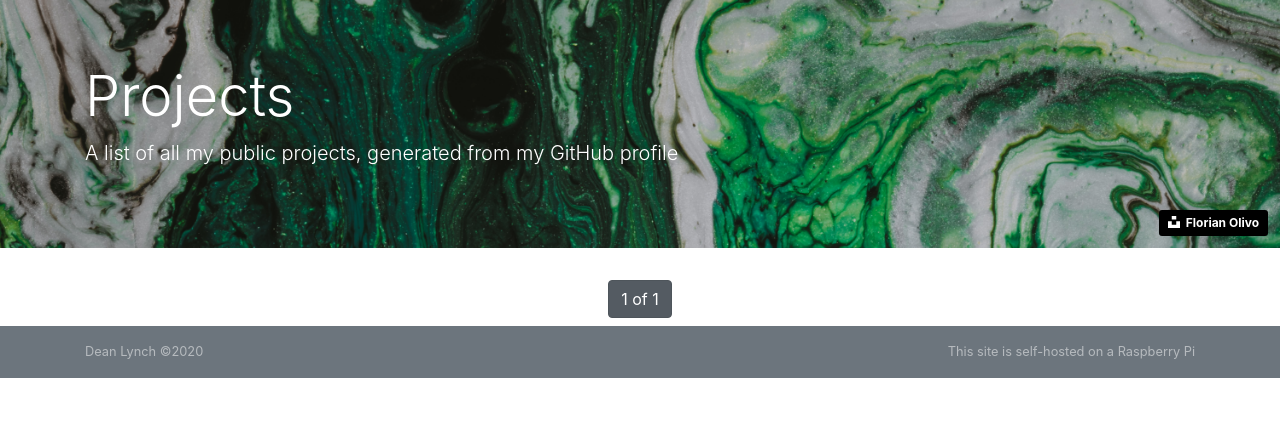
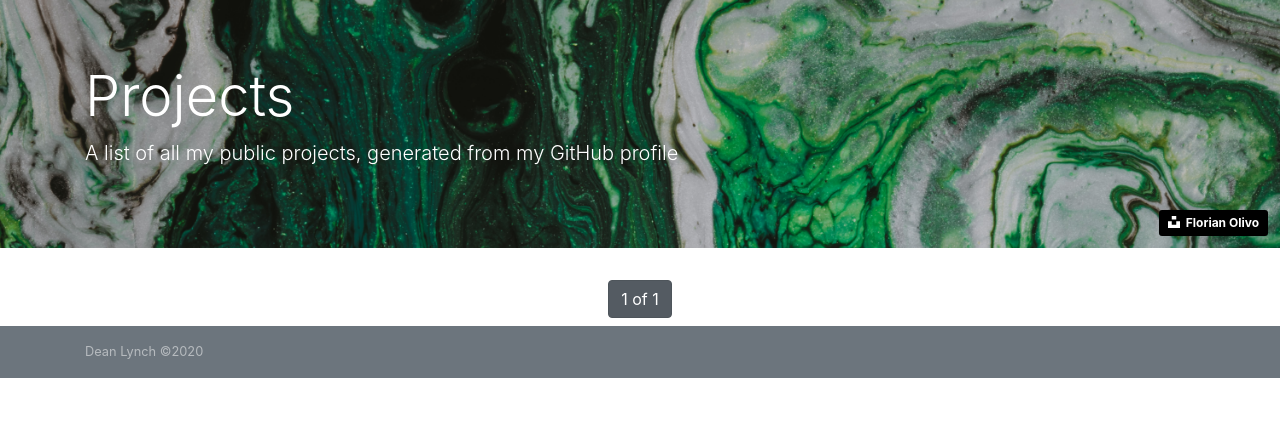
Before and after one commit to lynchdean/deanlynch.xyz-django, a Django app: page / in a window 1280 px wide. Shown: the part 59-505 px from the top of the page. Run offline with Django 3.2, Linux system fonts and the light colour scheme; data that the repository does not hold is empty; parts of the project's set-up code (start-up, migrations or seed data) failed here and were passed over; some libraries are stand-ins or nearby versions.

Commit message:
Beanstalk config

```diff
--- a/personal_website/templates/base.html
+++ b/personal_website/templates/base.html
@@ -47,8 +47,7 @@
 
 <nav class="navbar sticky-bottom navbar-dark bg-secondary text-center">
     <div class="container">
-        <span class="navbar-text text-left small">Dean Lynch &copy;2020</span>
-        <span class="navbar-text text-right small">This site is self-hosted on a Raspberry Pi</span>
+        <span class="navbar-text small">Dean Lynch &copy;2020</span>
     </div>
 </nav>
 
```
Also changed, not shown: 1 other file.
